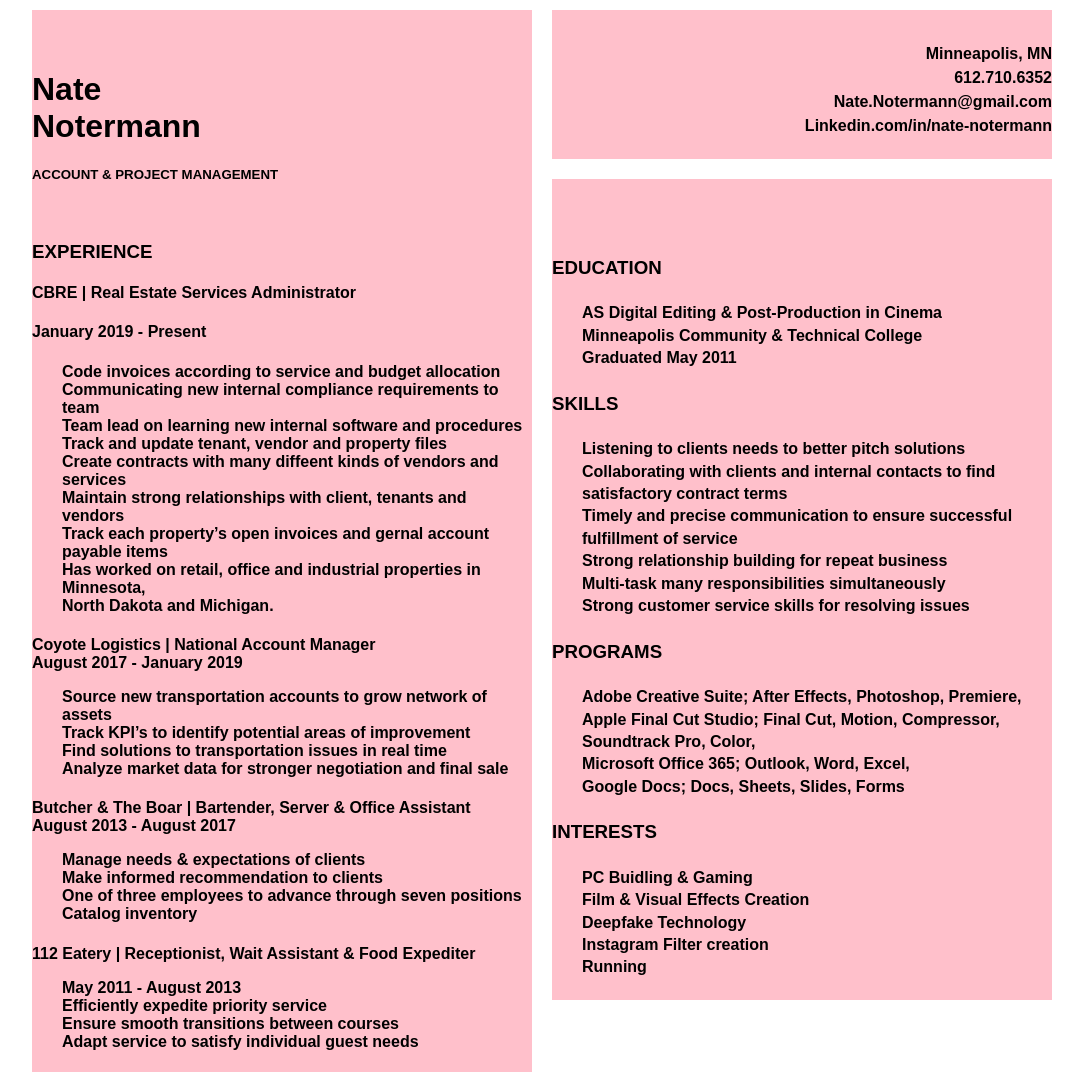
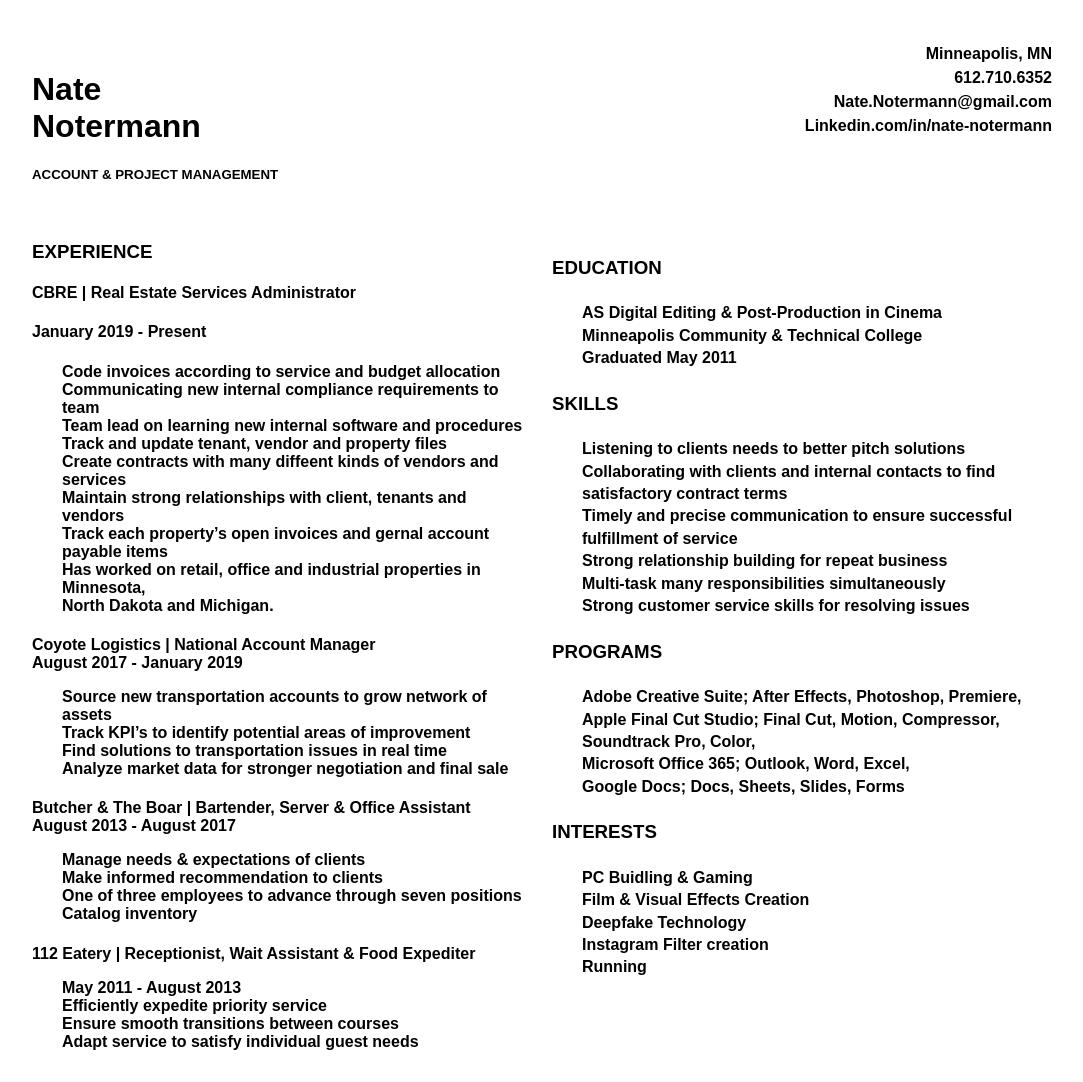
Before and after one commit to NateNotermann/natenotermann-Prime-Application, a PHP site: page / in a window 1280 px wide. Shown: the whole page, without its empty margins (98-1181 px from the left). Run offline with PHP 8.4, Linux system fonts and the light colour scheme.

Commit message:
Update style.css

```diff
--- a/style.css
+++ b/style.css
@@ -16,7 +16,7 @@ padding:0;
 .co11{
  width:500px;
 float:left;
-  background-color:Pink;
+  background-color:FFFFFF;
   margin:10px;
 
 }
@@ -26,7 +26,7 @@ float:left;
 width:500px;
 float:right;
 text-align: right;
-background-color:Pink;
+background-color:FFFFFF;
   margin:10px;
   line-height: 1.5;
 
@@ -35,7 +35,7 @@ background-color:Pink;
 .co12{
 width:500px;
 float:right;
-background-color:Pink;
+background-color:FFFFFF;
 margin:10px;
 line-height: 1.4;
 }
```
